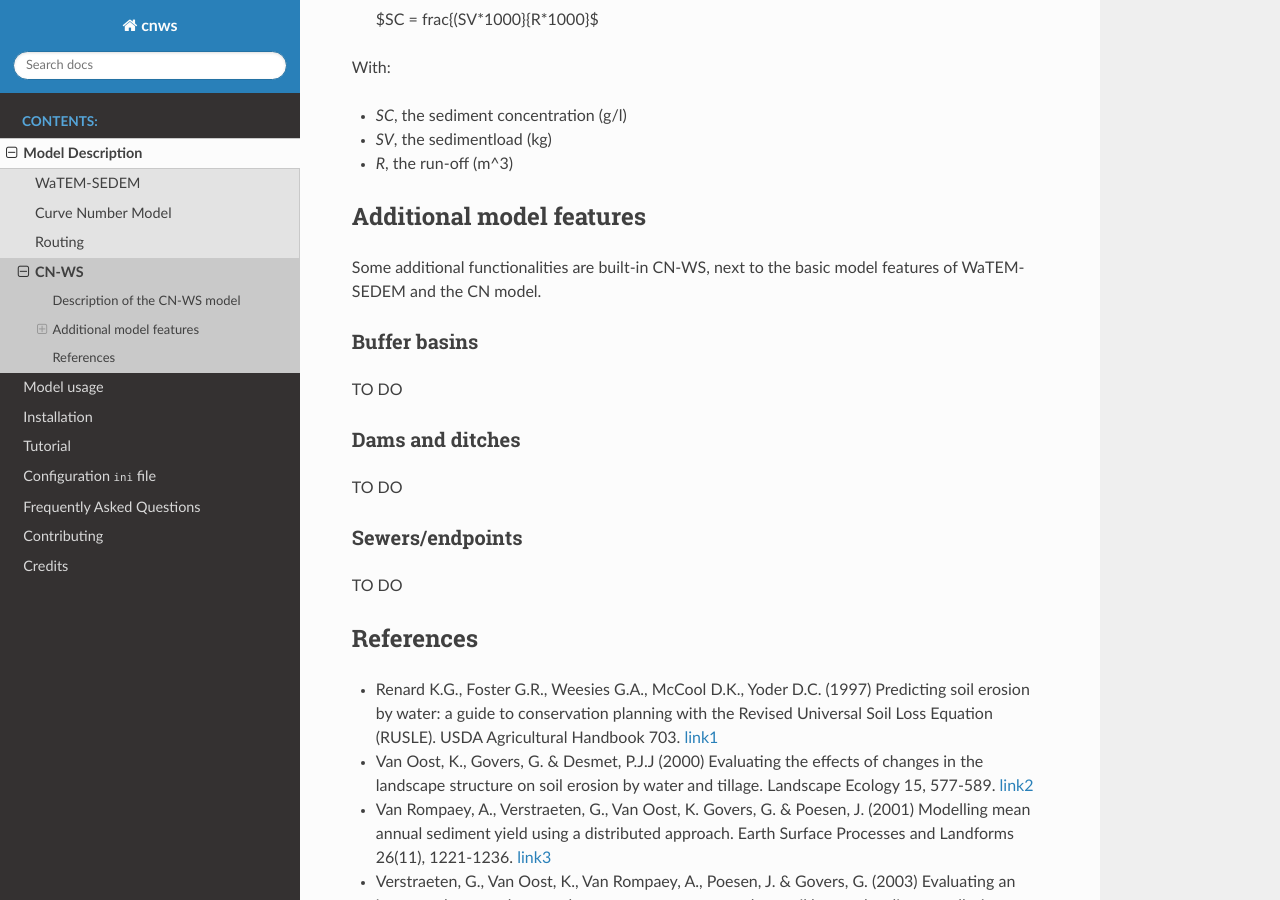
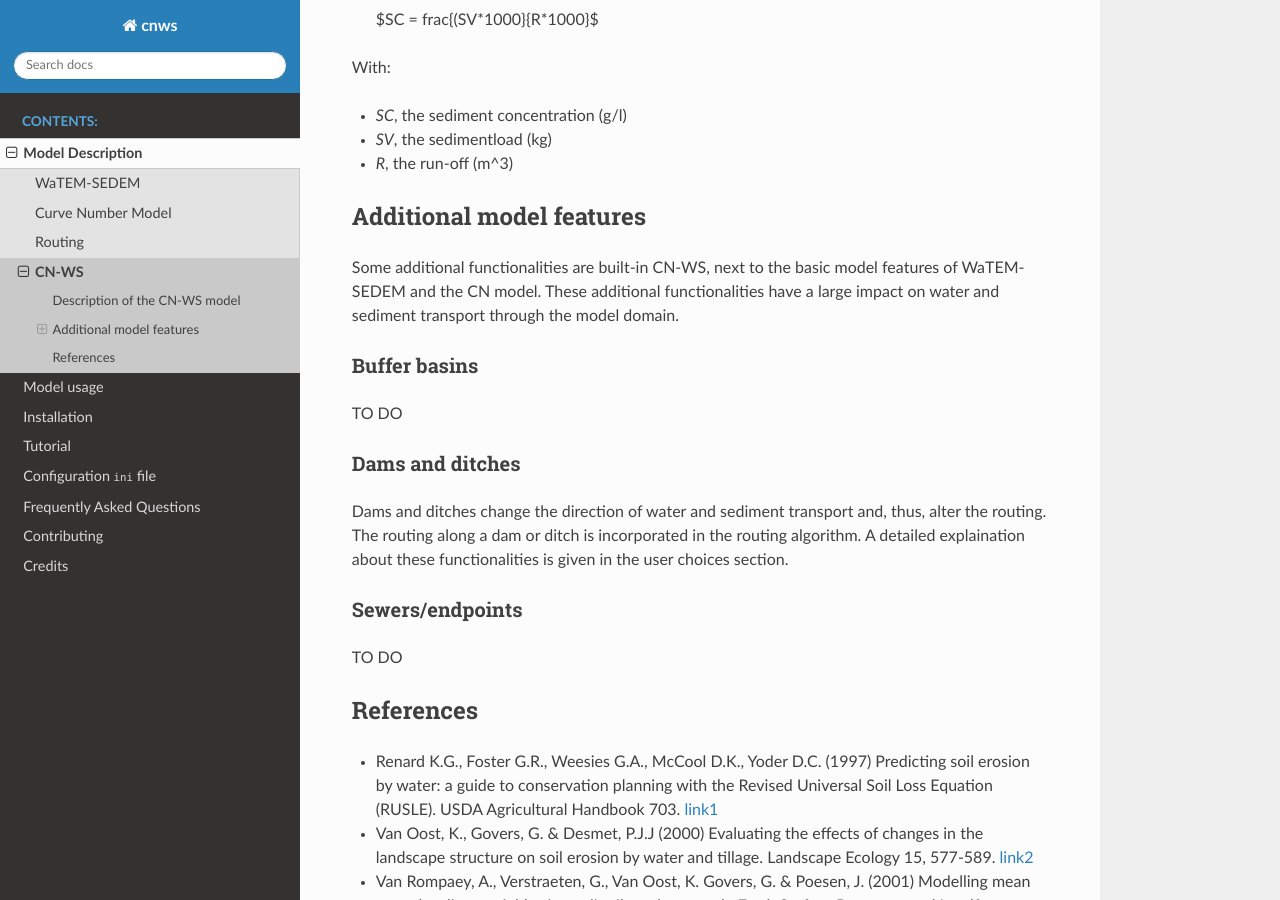
Before and after one commit to watem-sedem/watem-sedem, a Sphinx documentation site: the page built from docs/cn-ws.rst, in a window 1280 px wide and 900 px high, scrolled down 688 px. Built offline with Sphinx 7.4.7 and the Read the Docs theme 2.0.0, drawn with Linux system fonts in a browser that asks for light colours.

Commit message:
Add info about ditches and dams

```diff
--- a/docs/cn-ws.rst
+++ b/docs/cn-ws.rst
@@ -41,7 +41,8 @@ Additional model features
 =========================
 
 Some additional functionalities are built-in CN-WS, next to the basic model
-features of WaTEM-SEDEM and the CN model.
+features of WaTEM-SEDEM and the CN model. These additional functionalities have
+a large impact on water and sediment transport through the model domain.
 
 Buffer basins
 *************
@@ -51,7 +52,10 @@ TO DO
 Dams and ditches
 ****************
 
-TO DO
+Dams and ditches change the direction of water and sediment transport and, thus,
+alter the routing. The routing along a dam or ditch is incorporated in the
+routing algorithm. A detailed explaination about these functionalities is given
+in the user choices section.
 
 Sewers/endpoints
 ****************
```
